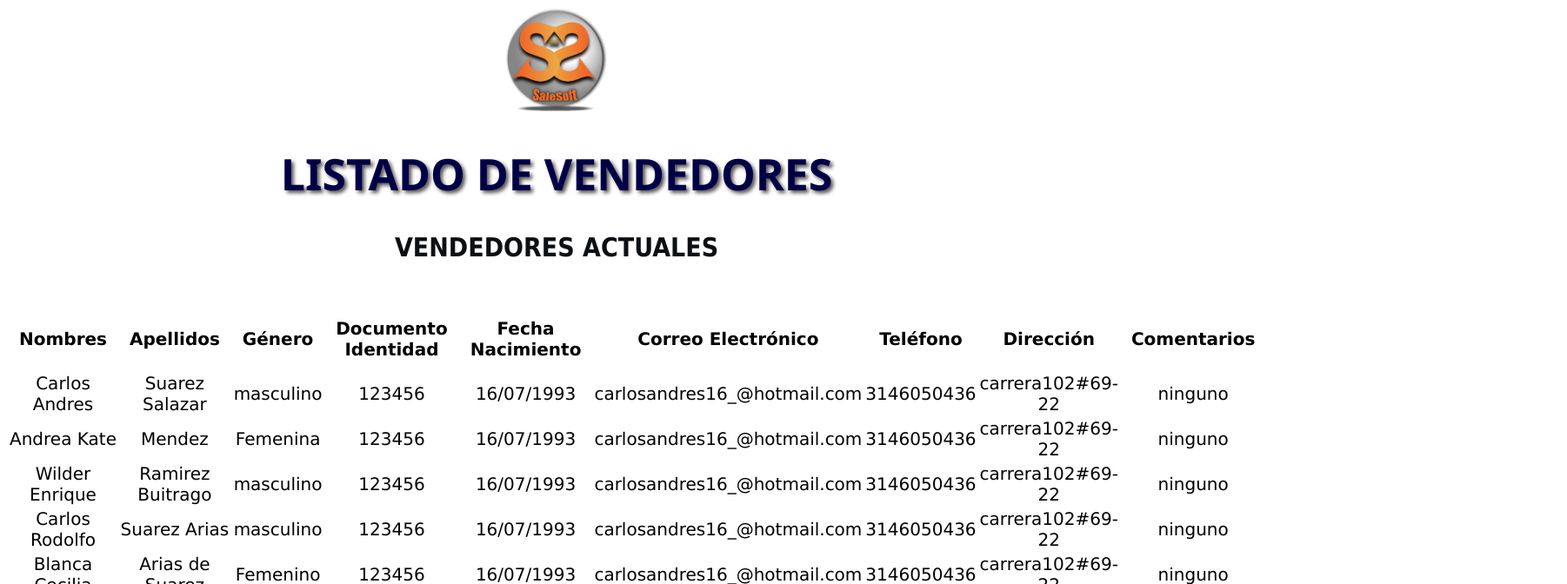
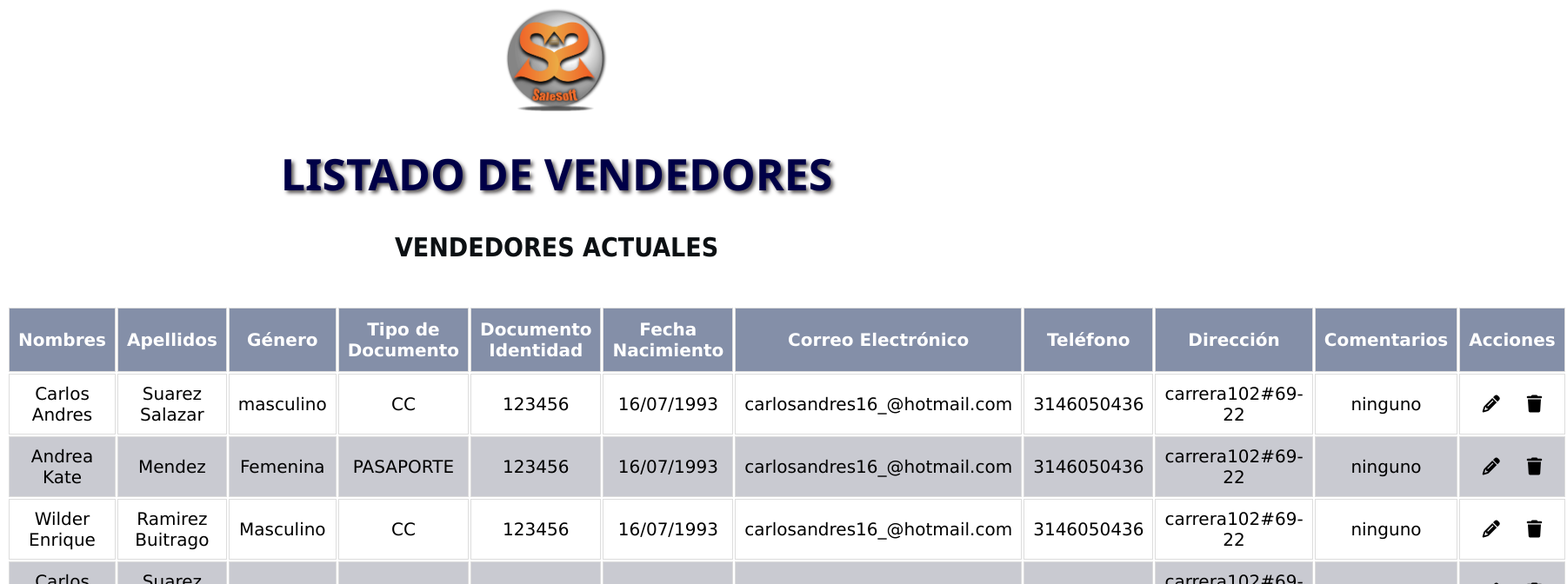
Before and after one commit to luishernandez3000/app_ciclo3, a React (Create React App) app in the folder app_ventas/: page /consultar_vendedores in a window 1280 px wide. Shown: the top 672 px of the page at 87% size, 1802 px wide, since content can reach past the window. Built offline with nearby package versions, Linux system fonts and the light colour scheme.

Commit message:
Actualizacion botones de editar, cancelar, borrar con funcionalidad e implementacion de libreria materialui - Andres 5/11/2021-22:21

```diff
--- a/app_ventas/package.json
+++ b/app_ventas/package.json
@@ -3,10 +3,14 @@
   "version": "0.1.0",
   "private": true,
   "dependencies": {
+    "@emotion/react": "^11.5.0",
+    "@emotion/styled": "^11.3.0",
+    "@mui/material": "^5.0.6",
     "@testing-library/jest-dom": "^5.11.4",
     "@testing-library/react": "^11.1.0",
     "@testing-library/user-event": "^12.1.10",
     "axios": "^0.24.0",
+    "nanoid": "^3.1.30",
     "react": "^17.0.2",
     "react-dom": "^17.0.2",
     "react-google-login": "^5.2.2",
--- a/app_ventas/public/index.html
+++ b/app_ventas/public/index.html
@@ -15,6 +15,7 @@
       user's mobile device or desktop. See https://developers.google.com/web/fundamentals/web-app-manifest/
     -->
     <link  />
+    <script src="https://kit.fontawesome.com/652bb4744a.js" crossorigin="anonymous"></script>
     <!--
       Notice the use of %PUBLIC_URL% in the tags above.
       It will be replaced with the URL of the `public` folder during the build.
--- a/app_ventas/src/Estilos/consultar.css
+++ b/app_ventas/src/Estilos/consultar.css
@@ -13,18 +13,40 @@ h2{
     color: rgb(12, 16, 19)
 }
 
-#tablita th{
-    padding: 12px;
+.tablita th, .tablita td{
+    padding: 10px;
+    border: 1px solid #ddd;
 }
 
-#tablita{
-    text-align: center;
-    margin: auto;
-    width: auto;
-    height: auto;
+.tablita th{
+    background-color: #848fa8;
+    color: white;
+    padding-top: 12px;
+    padding-bottom: 12px;
 }
 
-.tablaVendedores table{
+.tablita{
+    margin-left: 3px;
+    margin-right: 3px;
+}
+
+.tablita tr:nth-child(even){
+    background-color: #c9cad1;
+}
+
+.tablita tr:hover{
+    background-color: #ddd;
+    cursor: pointer;
+}
+
+.iconosform{
+    display: flex;
+    width: 100%;
+    justify-content: space-around;
+}
+
+
+#tablaVendedores .tablita{
     text-align: center;
     margin-top: 50px;
     margin-left: auto;
@@ -34,8 +56,9 @@ h2{
     height: 150px; /* cambio reciente, borrar si no funciona bien*/
 }
 
-.tablaVendedores{
+#tablaVendedores{
     text-align: center;
+    width: auto;
 }
 
 .boton{
--- a/app_ventas/src/Pages/interface_vendedores/consultar.jsx
+++ b/app_ventas/src/Pages/interface_vendedores/consultar.jsx
@@ -1,12 +1,10 @@
-import React, {useEffect, useState} from "react";
+import React, {useEffect, useState, useRef} from "react";
 import "Estilos/consultar.css";
 import Header from "Components/Header";
 import { Link } from "react-router-dom";
-
-
-
-
-
+import { nanoid } from "nanoid";
+import Tooltip from '@mui/material/Tooltip';
+import Dialog from '@mui/material/Dialog';
 
 
 
@@ -15,6 +13,7 @@ const VendedoresBackend = [         // array que contiene los vendedores
       nombres: 'Carlos Andres',
       apellidos: 'Suarez Salazar',
       genero: 'masculino',
+      tipo: 'CC',
       documento: 123456,
       fecha: '16/07/1993',
       correo: 'carlosandres16_@hotmail.com',
@@ -26,6 +25,7 @@ const VendedoresBackend = [         // array que contiene los vendedores
       nombres: 'Andrea Kate',
       apellidos: 'Mendez',
       genero: 'Femenina',
+      tipo: 'PASAPORTE',
       documento: 123456,
       fecha: '16/07/1993',
       correo: 'carlosandres16_@hotmail.com',
@@ -36,7 +36,8 @@ const VendedoresBackend = [         // array que contiene los vendedores
   {
       nombres: 'Wilder Enrique',
       apellidos: 'Ramirez Buitrago',
-      genero: 'masculino',
+      genero: 'Masculino',
+      tipo: 'CC',
       documento: 123456,
       fecha: '16/07/1993',
       correo: 'carlosandres16_@hotmail.com',
@@ -48,6 +49,7 @@ const VendedoresBackend = [         // array que contiene los vendedores
       nombres: 'Carlos Rodolfo',
       apellidos: 'Suarez Arias',
       genero: 'masculino',
+      tipo: 'CC',
       documento: 123456,
       fecha: '16/07/1993',
       correo: 'carlosandres16_@hotmail.com',
@@ -59,6 +61,7 @@ const VendedoresBackend = [         // array que contiene los vendedores
     nombres: 'Blanca Cecilia',
     apellidos: 'Arias de Suarez',
     genero: 'Femenino',
+    tipo: 'CC',
     documento: 123456,
     fecha: '16/07/1993',
     correo: 'carlosandres16_@hotmail.com',
@@ -69,55 +72,144 @@ const VendedoresBackend = [         // array que contiene los vendedores
 ]
 
 
+
+
+
+const FilaVendedor = ({vendedores}) =>{
+  const [edit, setEdit] = useState(false);
+  const [openDialog, setOpenDialog] = useState(false)
+
+  const [infoNuevoVendedor, setInfoNuevoVendedor] = useState({
+      nombres: vendedores.nombres,
+      apellidos: vendedores.apellidos,
+      genero: vendedores.genero,
+      tipo: vendedores.tipo,
+      documento: vendedores.documento,
+      fecha: vendedores.fecha,
+      correo: vendedores.correo,
+      telefono: vendedores.telefono,
+      direccion: vendedores.direccion,
+      comentarios: vendedores.comentarios,
+
+  });
+
+const actualizarVendedor =() =>{
+  console.log(infoNuevoVendedor);
+};
+
+const eliminarVendedor=() =>{
+
+} // --> funcion para eliminar vendedores
+
+  return(
+    <tr>
+      {edit ? (
+
+      <>
+      <td><input type="text" value={infoNuevoVendedor.nombres} onChange={e=>setInfoNuevoVendedor({...infoNuevoVendedor, nombres:e.target.value})} /></td>
+      <td><input type="text" value={infoNuevoVendedor.apellidos} onChange={e=>setInfoNuevoVendedor({...infoNuevoVendedor, apellidos:e.target.value})}/></td>
+      <td><select required defaultValue={0} onChange={e=>setInfoNuevoVendedor({...infoNuevoVendedor, genero:e.target.value})}>
+              <option disabled value={0}>Seleccione el género</option>
+              <option>Masculino</option>
+              <option>Femenino</option>
+              <option>Otro</option>
+          </select></td>
+      <td><select required defaultValue={0} onChange={e=>setInfoNuevoVendedor({...infoNuevoVendedor, tipo:e.target.value})}>
+              <option disabled value={0}>Seleccione una opción</option>
+              <option>C.C.</option>
+              <option>T.I.</option>
+              <option>Pasaporte</option>
+              <option>D.E.</option>
+          </select></td>
+      <td><input type="text" value={infoNuevoVendedor.documento} onChange={e=>setInfoNuevoVendedor({...infoNuevoVendedor, documento:e.target.value})}/></td>
+      <td><input type="date" value={infoNuevoVendedor.fecha} onChange={e=>setInfoNuevoVendedor({...infoNuevoVendedor, fecha:e.target.value})}/></td>
+      <td><input type="email" value={infoNuevoVendedor.correo} onChange={e=>setInfoNuevoVendedor({...infoNuevoVendedor, correo:e.target.value})}/></td>
+      <td><input type="text" value={infoNuevoVendedor.telefono} onChange={e=>setInfoNuevoVendedor({...infoNuevoVendedor, telefono:e.target.value})}/></td>
+      <td><input type="text" value={infoNuevoVendedor.direccion} onChange={e=>setInfoNuevoVendedor({...infoNuevoVendedor, direccion:e.target.value})}/></td>
+      <td><input type="text" value={infoNuevoVendedor.comentarios} onChange={e=>setInfoNuevoVendedor({...infoNuevoVendedor, comentarios:e.target.value})}/></td>
+      </>
+    ):(
+    <>
+      <td>{vendedores.nombres}</td>
+      <td>{vendedores.apellidos}</td>
+      <td>{vendedores.genero}</td>
+      <td>{vendedores.tipo}</td>
+      <td>{vendedores.documento}</td>
+      <td>{vendedores.fecha}</td>
+      <td>{vendedores.correo}</td>
+      <td>{vendedores.telefono}</td>
+      <td>{vendedores.direccion}</td>
+      <td>{vendedores.comentarios}</td>
+      </>
+    )}
+      <td>
+        <div className='iconosform'>
+          {edit? (
+          <>
+          <Tooltip title='Confirmar cambios' arrow><i onClick={()=> actualizarVendedor()} className="fas fa-check"/></Tooltip>
+          <Tooltip title='Descartar cambios' arrow><i onClick={()=>setEdit(!edit)} className='fas fa-ban'/></Tooltip>
+          </>
+          ):(
+          <>
+            <Tooltip title='Editar información' arrow><i onClick={()=>setEdit(!edit)} className='fas fa-pencil-alt'/></Tooltip>
+            <Tooltip title='Eliminar vendedor' arrow><i onClick={()=>setOpenDialog(true)} className='fas fa-trash'/></Tooltip>
+          </>
+          )
+        }
+        </div>
+        <Dialog open={openDialog}>
+          <div>
+            <h1>¿Está seguro de eliminar este registro?</h1>
+            <button>Sí</button>
+            <button>No</button>
+          </div>
+        </Dialog>
+      </td>
+    </tr>
+  );
+}
+
+
 const Tabla=({ listaVendedores }) => {  // le estoy dando a la tabla un props llamado listaVendedores
+
+  const form = useRef(null)
 
   useEffect(()=>{
       console.log("este es el listado de vendedores: ", listaVendedores);
   }, [listaVendedores]);
 
+  return (
+    <div id="tablaVendedores">
+      <h2>VENDEDORES ACTUALES</h2>
 
-
-  return (
-    <div className="tablaVendedores">
-      <h2>VENDEDORES ACTUALES</h2>
-      <div id="tablita">
-        <table>
+        <table className="tablita">
           <thead>
             <tr>
               <th>Nombres</th>
               <th>Apellidos</th>
               <th>Género</th>
+              <th>Tipo de Documento</th>
               <th>Documento Identidad</th>
               <th>Fecha Nacimiento</th>
               <th>Correo Electrónico</th>
               <th>Teléfono</th>
               <th>Dirección</th>
               <th>Comentarios</th>
+              <th>Acciones</th>
             </tr>
           </thead>
 
           <tbody>
             {listaVendedores.map((vendedores) => {
-              return (
-                <tr>
-                  <td>{vendedores.nombres}</td>
-                  <td>{vendedores.apellidos}</td>
-                  <td>{vendedores.genero}</td>
-                  <td>{vendedores.documento}</td>
-                  <td>{vendedores.fecha}</td>
-                  <td>{vendedores.correo}</td>
-                  <td>{vendedores.telefono}</td>
-                  <td>{vendedores.direccion}</td>
-                  <td>{vendedores.comentarios}</td>
-                </tr>
-              );
+              return (<FilaVendedor key={nanoid()} vendedores={vendedores}/>);
             })}
           </tbody>
         </table>
-      </div>
+
     </div>
   );
 }
+
 
 const Consultar = () => {
 
--- a/app_ventas/src/Pages/interface_vendedores/registrar.jsx
+++ b/app_ventas/src/Pages/interface_vendedores/registrar.jsx
@@ -77,7 +77,7 @@ const Registrar=() => {
             </div>
             </form>
 
-            <ToastContainer position="bottom-center" autoClose={2000}/>
+            <ToastContainer position="bottom-center" autoClose={1500}/>
 
         </div>
 
```
Also changed, not shown: 1 other file (tests, documents, lock files or other folders).
